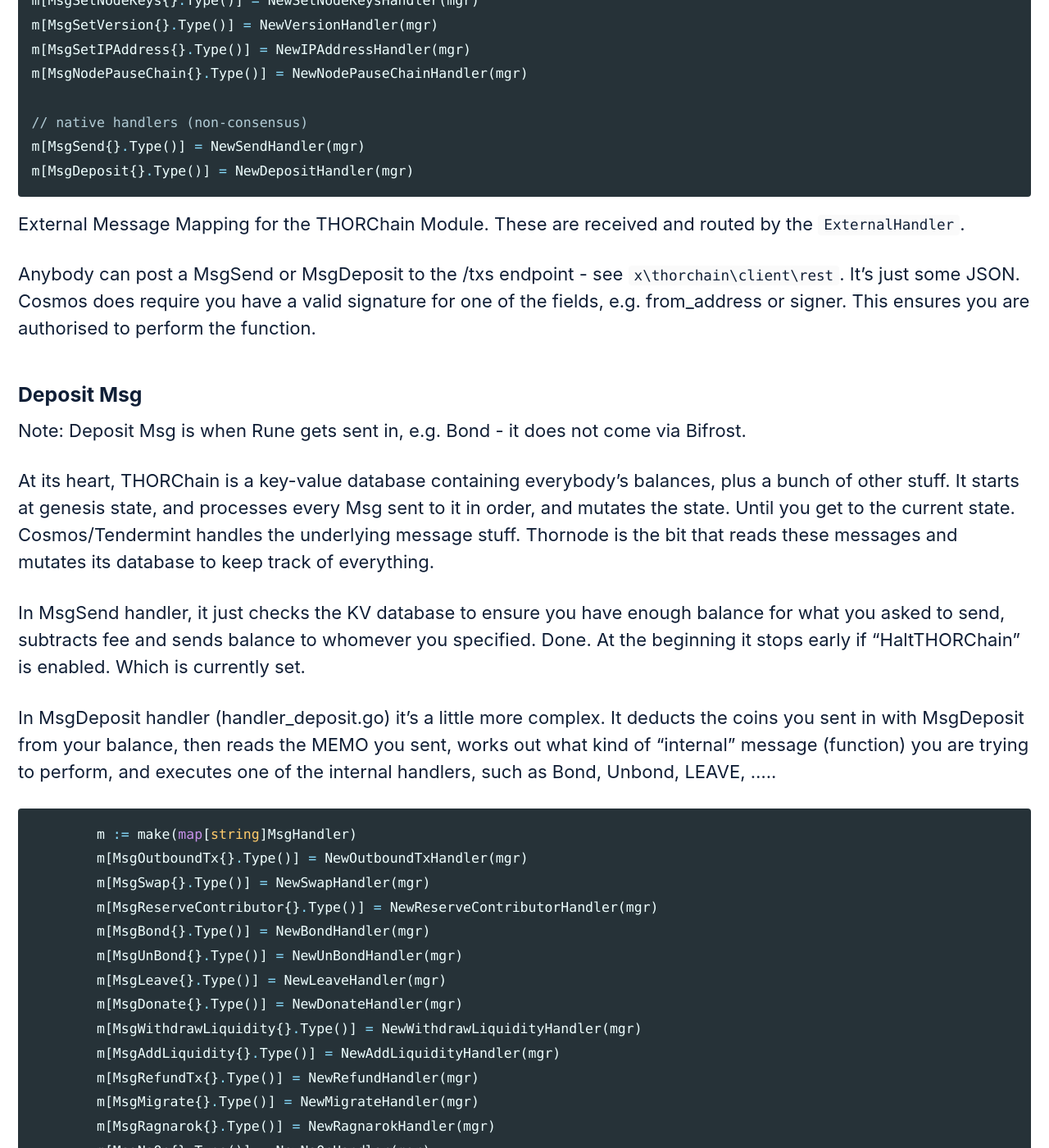
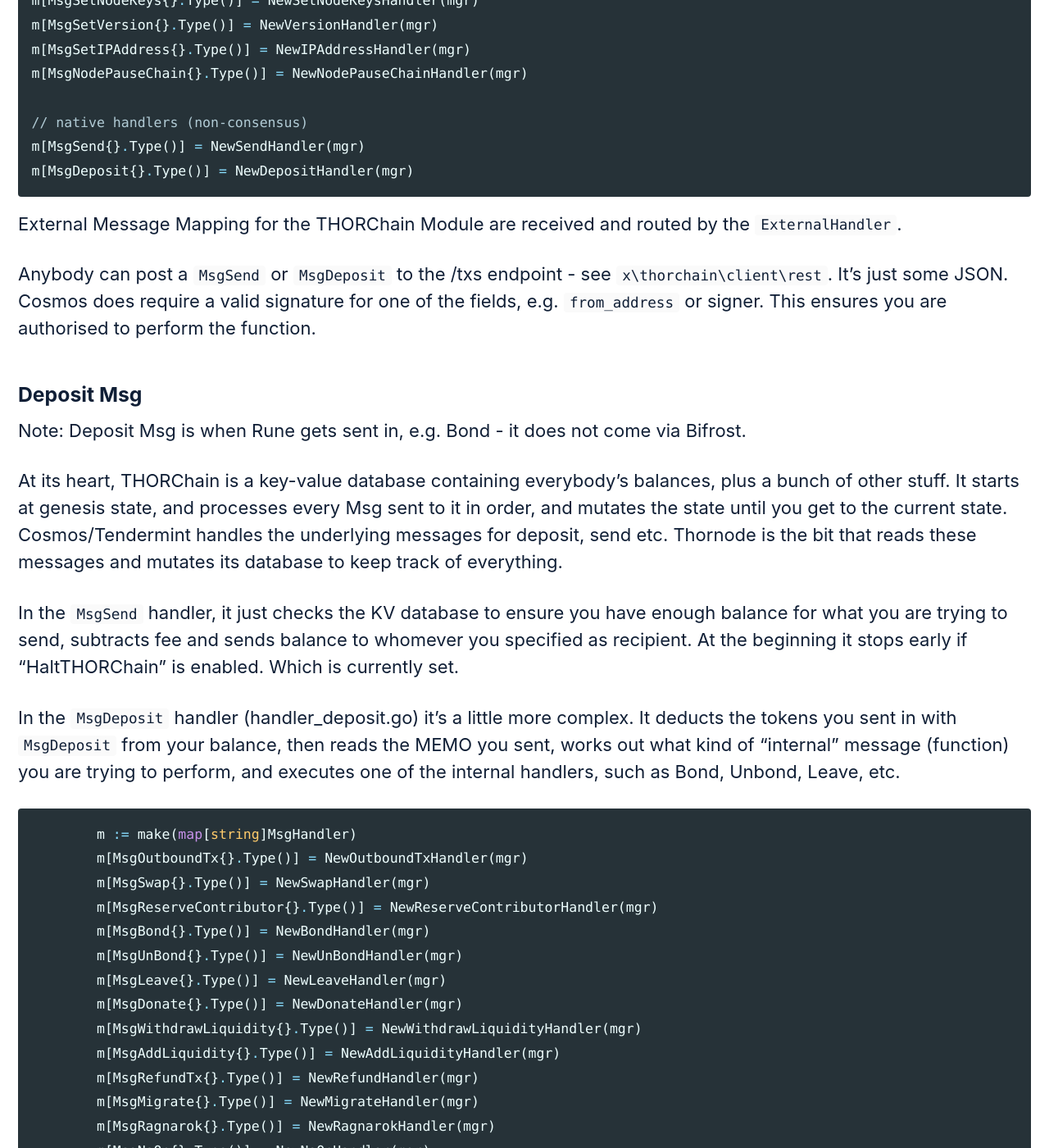
Before and after one commit to GrassRootsCrypto/GrassRootsCrypto.github.io, a Jekyll site: the page built from _pages/ThorchainDiagrams.md, in a window 1280 px wide and 1400 px high, scrolled down 6409 px. Shown: the whole window at 82% size. Built offline with Jekyll 4.4.1, drawn with Linux system fonts in a browser that asks for light colours; cached includes are drawn as plain includes; some of the changed text lies outside the part shown.

Commit message:
Update ThorchainDiagrams.md various smaller clarifications and edits to make messages types and its function clear

````diff
--- a/_pages/ThorchainDiagrams.md
+++ b/_pages/ThorchainDiagrams.md
@@ -81,19 +81,19 @@
 m[MsgDeposit{}.Type()] = NewDepositHandler(mgr)
 ```
 
-External Message Mapping for the THORChain Module. These are received and routed by the `ExternalHandler`.
+External Message Mapping for the THORChain Module are received and routed by the `ExternalHandler`.
 
-Anybody can post a MsgSend or MsgDeposit to the /txs endpoint - see `x\thorchain\client\rest`. It's just some JSON. Cosmos does require you have a valid signature for one of the fields, e.g. from_address or signer. This ensures you are authorised to perform the function.
+Anybody can post a `MsgSend` or `MsgDeposit` to the /txs endpoint - see `x\thorchain\client\rest`. It's just some JSON. Cosmos does require a valid signature for one of the fields, e.g. `from_address` or signer. This ensures you are authorised to perform the function.
 
 ### Deposit Msg
 
 Note: Deposit Msg is when Rune gets sent in, e.g. Bond - it does not come via Bifrost.
 
-At its heart, THORChain is a key-value database containing everybody’s balances, plus a bunch of other stuff. It starts at genesis state, and processes every Msg sent to it in order, and mutates the state. Until you get to the current state. Cosmos/Tendermint handles the underlying message stuff. Thornode is the bit that reads these messages and mutates its database to keep track of everything.
+At its heart, THORChain is a key-value database containing everybody’s balances, plus a bunch of other stuff. It starts at genesis state, and processes every Msg sent to it in order, and mutates the state until you get to the current state. Cosmos/Tendermint handles the underlying messages for deposit, send etc. Thornode is the bit that reads these messages and mutates its database to keep track of everything.
 
-In MsgSend handler, it just checks the KV database to ensure you have enough balance for what you asked to send, subtracts fee and sends balance to whomever you specified. Done. At the beginning it stops early if "HaltTHORChain" is enabled. Which is currently set.
+In the `MsgSend` handler, it just checks the KV database to ensure you have enough balance for what you are trying to send, subtracts fee and sends balance to whomever you specified as recipient. At the beginning it stops early if "HaltTHORChain" is enabled. Which is currently set.
 
-In MsgDeposit handler (handler_deposit.go) it's a little more complex. It deducts the coins you sent in with MsgDeposit from your balance, then reads the MEMO you sent, works out what kind of "internal" message (function) you are trying to perform, and executes one of the internal handlers, such as Bond, Unbond, LEAVE, .....
+In the `MsgDeposit` handler (handler_deposit.go) it's a little more complex. It deducts the tokens you sent in with `MsgDeposit` from your balance, then reads the MEMO you sent, works out what kind of "internal" message (function) you are trying to perform, and executes one of the internal handlers, such as Bond, Unbond, Leave, etc.
 
 ```go
 	m := make(map[string]MsgHandler)
@@ -135,6 +135,8 @@
 
 ### Message Types
 
+To mpa the inbound and outbound message types by function:
+
 ```go
 func (tx TxType) IsOutbound() bool {
 	switch tx {
````
